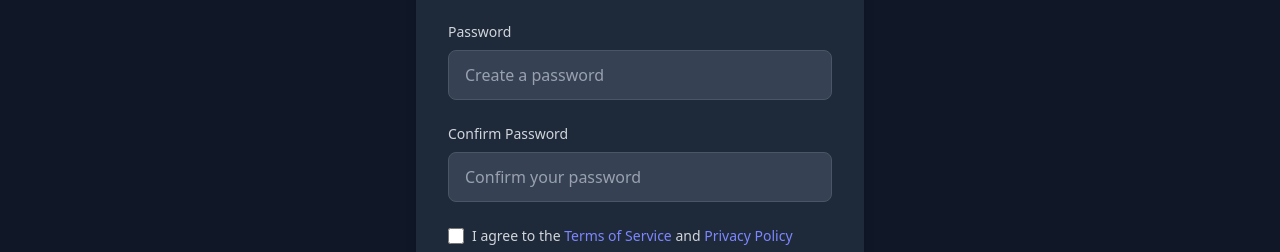
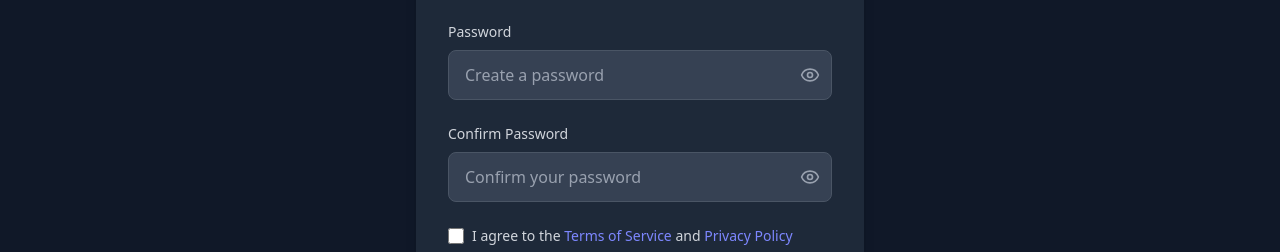
Before and after one commit to NexinLabs/uptime-client, a React (Vite) app in the folder client/: page /signup in a window 1280 px wide. Shown: the part 394-646 px from the top of the page. Built offline with nearby package versions, Linux system fonts and the light colour scheme; no server answers.

Commit message:
feat: add password visibility toggle for login and signup forms

```diff
--- a/client/src/pages/info/auth/LoginPage.tsx
+++ b/client/src/pages/info/auth/LoginPage.tsx
@@ -1,5 +1,6 @@
 import { useState } from 'react';
 import { Link } from 'react-router-dom';
+import { Eye, EyeOff } from 'lucide-react';
 import { Button } from '@/components/ui/button';
 import { Dialog, DialogContent, DialogHeader, DialogTitle, DialogDescription } from '@/components/ui/dialog';
 import { useAuth } from '@/components/auth-provider';
@@ -8,6 +9,7 @@
 const LoginPage = () => {
     const [email, setEmail] = useState('');
     const [password, setPassword] = useState('');
+    const [showPassword, setShowPassword] = useState(false);
     const [error, setError] = useState('');
     const [success, setSuccess] = useState('');
     const [isMagicLinkMode, setIsMagicLinkMode] = useState(false);
@@ -82,16 +84,26 @@
                             <label htmlFor="password" className="block text-sm font-medium text-gray-300 mb-2">
                                 Password
                             </label>
+                            <div className="relative">
                                 <input
-                                type="password"
+                                    type={showPassword ? 'text' : 'password'}
                                     id="password"
                                     value={password}
                                     onChange={(e) => setPassword(e.target.value)}
                                     required
                                     disabled={isLoading}
-                                className="w-full px-4 py-3 bg-gray-700 border border-gray-600 rounded-md text-white placeholder-gray-400 focus:outline-none focus:ring-2 focus:ring-indigo-500 focus:border-transparent disabled:opacity-50"
+                                    className="w-full px-4 py-3 bg-gray-700 border border-gray-600 rounded-md text-white placeholder-gray-400 focus:outline-none focus:ring-2 focus:ring-indigo-500 focus:border-transparent disabled:opacity-50 pr-12"
                                     placeholder="Enter your password"
                                 />
+                                <button
+                                    type="button"
+                                    onClick={() => setShowPassword(!showPassword)}
+                                    disabled={isLoading}
+                                    className="absolute right-3 top-1/2 -translate-y-1/2 text-gray-400 hover:text-gray-300 disabled:opacity-50"
+                                >
+                                    {showPassword ? <EyeOff className="h-5 w-5" /> : <Eye className="h-5 w-5" />}
+                                </button>
+                            </div>
                         </div>
                     )}
 
--- a/client/src/pages/info/auth/SignUpPage.tsx
+++ b/client/src/pages/info/auth/SignUpPage.tsx
@@ -1,5 +1,6 @@
 import { useState } from 'react';
 import { Link } from 'react-router-dom';
+import { Eye, EyeOff } from 'lucide-react';
 import { Button } from '@/components/ui/button';
 import { Dialog, DialogContent, DialogHeader, DialogTitle, DialogDescription } from '@/components/ui/dialog';
 import { authAPI } from '@/lib/api';
@@ -13,6 +14,8 @@
   });
   const [loading, setLoading] = useState(false);
   const [error, setError] = useState('');
+  const [showPassword, setShowPassword] = useState(false);
+  const [showConfirmPassword, setShowConfirmPassword] = useState(false);
   const [showSuccessDialog, setShowSuccessDialog] = useState(false);
 
   const handleChange = (e: React.ChangeEvent<HTMLInputElement>) => {
@@ -97,34 +100,54 @@
             <label htmlFor="password" className="block text-sm font-medium text-gray-300 mb-2">
               Password
             </label>
+            <div className="relative">
               <input
-              type="password"
+                type={showPassword ? 'text' : 'password'}
                 id="password"
                 name="password"
                 value={formData.password}
                 onChange={handleChange}
                 required
                 disabled={loading}
-              className="w-full px-4 py-3 bg-gray-700 border border-gray-600 rounded-md text-white placeholder-gray-400 focus:outline-none focus:ring-2 focus:ring-indigo-500 focus:border-transparent disabled:opacity-50"
+                className="w-full px-4 py-3 bg-gray-700 border border-gray-600 rounded-md text-white placeholder-gray-400 focus:outline-none focus:ring-2 focus:ring-indigo-500 focus:border-transparent disabled:opacity-50 pr-12"
                 placeholder="Create a password"
               />
+              <button
+                type="button"
+                onClick={() => setShowPassword(!showPassword)}
+                disabled={loading}
+                className="absolute right-3 top-1/2 -translate-y-1/2 text-gray-400 hover:text-gray-300 disabled:opacity-50"
+              >
+                {showPassword ? <EyeOff className="h-5 w-5" /> : <Eye className="h-5 w-5" />}
+              </button>
+            </div>
           </div>
 
           <div>
             <label htmlFor="confirmPassword" className="block text-sm font-medium text-gray-300 mb-2">
               Confirm Password
             </label>
+            <div className="relative">
               <input
-              type="password"
+                type={showConfirmPassword ? 'text' : 'password'}
                 id="confirmPassword"
                 name="confirmPassword"
                 value={formData.confirmPassword}
                 onChange={handleChange}
                 required
                 disabled={loading}
-              className="w-full px-4 py-3 bg-gray-700 border border-gray-600 rounded-md text-white placeholder-gray-400 focus:outline-none focus:ring-2 focus:ring-indigo-500 focus:border-transparent disabled:opacity-50"
+                className="w-full px-4 py-3 bg-gray-700 border border-gray-600 rounded-md text-white placeholder-gray-400 focus:outline-none focus:ring-2 focus:ring-indigo-500 focus:border-transparent disabled:opacity-50 pr-12"
                 placeholder="Confirm your password"
               />
+              <button
+                type="button"
+                onClick={() => setShowConfirmPassword(!showConfirmPassword)}
+                disabled={loading}
+                className="absolute right-3 top-1/2 -translate-y-1/2 text-gray-400 hover:text-gray-300 disabled:opacity-50"
+              >
+                {showConfirmPassword ? <EyeOff className="h-5 w-5" /> : <Eye className="h-5 w-5" />}
+              </button>
+            </div>
           </div>
 
           <div className="flex items-center">
```
Lines whose indentation alone changed are shown as unchanged.
